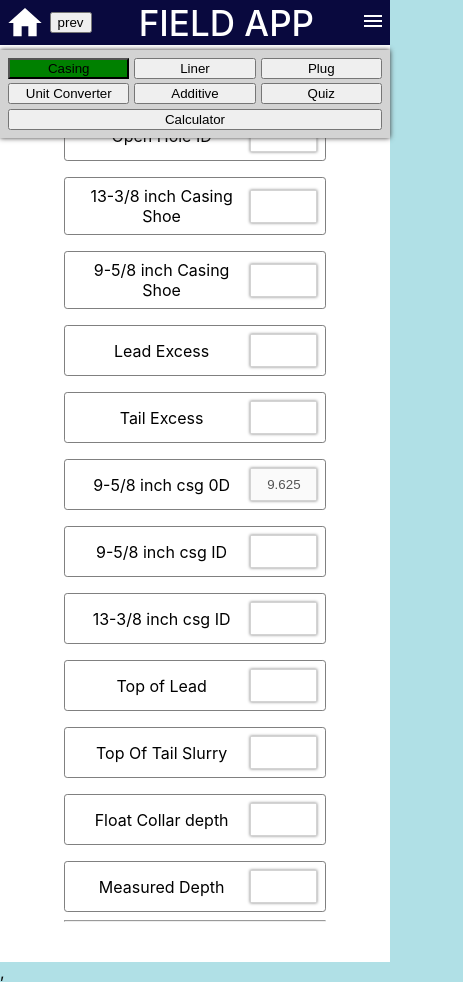
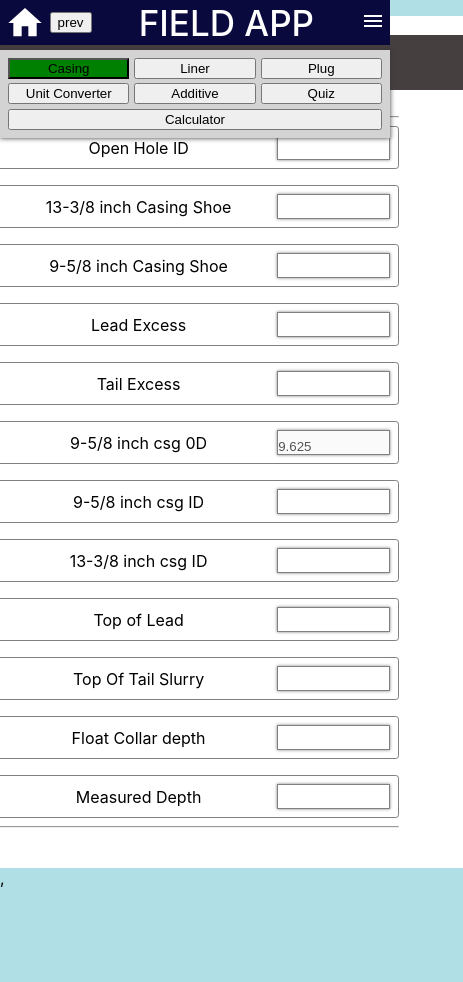
Before and after one commit to Alexcoder/riglex, a React (Create React App) app: page /958 in a window 390 px wide. Shown: the whole page, 463 px wide, since content can reach past the window. After the commit the page ends 888 px from the top, so only its background shows below. Built offline with nearby package versions, Linux system fonts and the light colour scheme.

Commit message:
refactor liner

```diff
--- a/src/components/Liner/Input/Input.css
+++ b/src/components/Liner/Input/Input.css
@@ -1,26 +1,44 @@
 .primary-sub{
-  display: grid;
+  display: flex;
+  flex-wrap: wrap;
+  /* gap: 1rem; */
+  /* display: grid;
   grid-template-columns: repeat(4, 1fr);
-  gap: 1rem;
+  gap: 1rem; */
+  @media screen and (max-width: 1024px) {
+    /* padding-left: 10rem; */
+}
+
+
+}
+.primary-sub div{
+  flex: 1 1 20%;
 }
 .primary-map{
   display: flex;
-  border: 0.5px solid gray;
+  border: 1px solid gray;
   padding: 0.5rem;
   border-radius: 0.2rem;
   justify-content: space-between;
   align-items: center;
+  @media screen and (max-width: 1024px) {
+    width: 100vw;
+}
 }
 
 .primary-input{
-    border: 1px solid lightgray;
-    width: 20%;
-    padding: 0.5rem 0 0.5rem 1rem ;
+    border: 1px solid gray;
+    width: 40%;
+    padding: 0.5rem 0 0rem 0rem ;
+    @media screen and (max-width: 1024px) {
+      /* width: 80vw; */
+  }
 }
 
 @media screen and (max-width: 1024px) {
-    .primary-sub{
-        grid-template-columns: repeat(1, 1fr);
+    .primary-sub div{
+        /* grid-template-columns: repeat(1, 1fr); */
+        flex: 1 1 100%;
       }
 
 }
--- a/src/components/Liner/Input/Input.js
+++ b/src/components/Liner/Input/Input.js
@@ -20,7 +20,7 @@
       <section className='primary-sub'>
       { InputData.map((item, i)=>(
         <div key={i} className='primary-map'>
-            <div>{item.desc}</div>
+            <div style={{textAlign:"start"}}>{item.desc}</div>
             <input
              className={item.className}
              name={item.title}
--- a/src/components/Liner/Wrappers/LinerJobWrapper.js
+++ b/src/components/Liner/Wrappers/LinerJobWrapper.js
@@ -9,7 +9,7 @@
     const [viewResult, setViewResult] = useState(false)
 
       return(
-          <div style={{marginTop:"7.5rem", textAlign:"center", background:"white",}}>
+          <div className="liner">
           <h3 className="wrapper-title">LINER CASING CEMENTING</h3>
           {
            viewResult &&
--- a/src/components/Liner/Wrappers/styles.css
+++ b/src/components/Liner/Wrappers/styles.css
@@ -1,3 +1,14 @@
+.liner{
+    margin-top: 4rem;
+    text-align: center;
+    width: auto;
+    padding: 2rem;
+    /* background: white */
+    @media screen and (max-width: 1024px) {
+        margin-top: 3rem;
+        padding-left: 12rem;
+    }
+}
 .csg-wrapper-btn{
         margin-bottom: 1rem;
         margin-top: -2rem;
@@ -8,6 +19,11 @@
         border-radius: 0.3rem;
 }
 .wrapper-title{
-    padding: 1rem 0 0rem 0rem;
-    text-transform: uppercase
+    padding: 1rem;
+    text-transform: uppercase;
+    background-color: rgb(69, 63, 63);
+    color: white;
+    @media screen and (max-width: 1024px) {
+        margin-left: 1.5rem;
+    }
 }
--- a/src/pages/LandingPage/LandingPage.jsx
+++ b/src/pages/LandingPage/LandingPage.jsx
@@ -1,21 +1,29 @@
-import { useEffect } from "react";
+import { useState, useEffect } from "react";
 import { useNavigate } from "react-router-dom";
 import "./styles.scss";
 
 const LandingPage = () => {
     const navigate = useNavigate();
+    const [font, setFont] = useState("25px")
 
     useEffect(()=>{
        const timeout = setTimeout(()=>{
          navigate("/unit-converter")
-       },7000)
+       },5000)
        return ()=> clearTimeout(timeout)
     },[navigate]);
+
+    useEffect(()=>{
+       const timeout = setInterval(()=>{
+         setFont("33px")
+       },50)
+       return ()=> clearInterval(timeout)
+    },[font]);
 
   return (
     <main className="landing-cont">
         <div className="wrapper">
-          <div>DINO CEMENTING HUB</div>
+          <div style={{fontSize: font, transition:"1s ease-in-out"}}>DINO CEMENTING HUB</div>
         </div>
     </main>
   )
--- a/src/pages/LandingPage/styles.scss
+++ b/src/pages/LandingPage/styles.scss
@@ -1,11 +1,11 @@
 
 .landing-cont{
-    display: flex;
-    flex-wrap: nowrap;
-    justify-content: center;
-    align-items: center;
+    display: grid;
+    // width: 100vw;
+    place-content: center;
+    place-items: center;
     position: fixed;
-    top: 0;
+    top: 0rem;
     left: 0;
     right: 0;
     bottom: 0;
@@ -15,13 +15,13 @@
     }
     .wrapper{
         color : blue;
-        font-size: 40px;
+        // font-size: 40px;
         font-weight: 500;
-        animation-name: myAnimation ;
-        animation-duration: 7s ;
-        animation-timing-function: ease-in-out ;
-        animation-iteration-count: 1;
-        animation-direction: normal;
+        // animation-name: myAnimation ;
+        // animation-duration: 7s ;
+        // animation-timing-function: ease-in-out ;
+        // animation-iteration-count: 1;
+        // animation-direction: normal;
     }
       .wrapper  div{
             flex: 1 1 0%;
@@ -31,8 +31,6 @@
 // }
 @media screen and (max-width: 720px) {
     .landing-cont{
-        display: flex;
-        flex-wrap: nowrap;
             @keyframes myAnimation {
                 0% {font-size: 20px; color: blue;}
                 30% {font-size: 23px; color: blue;}
```
